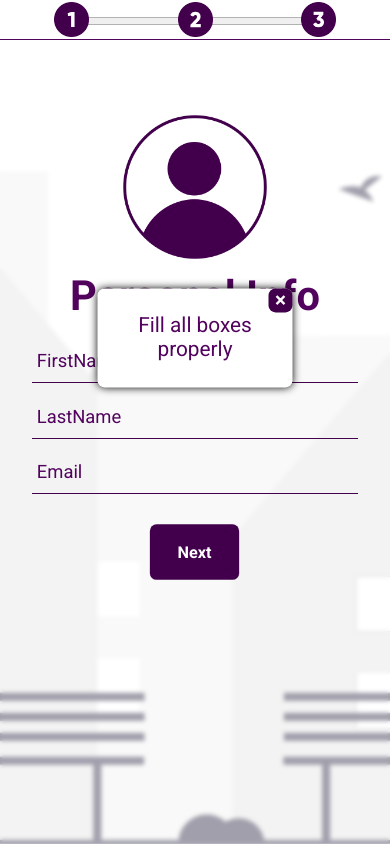
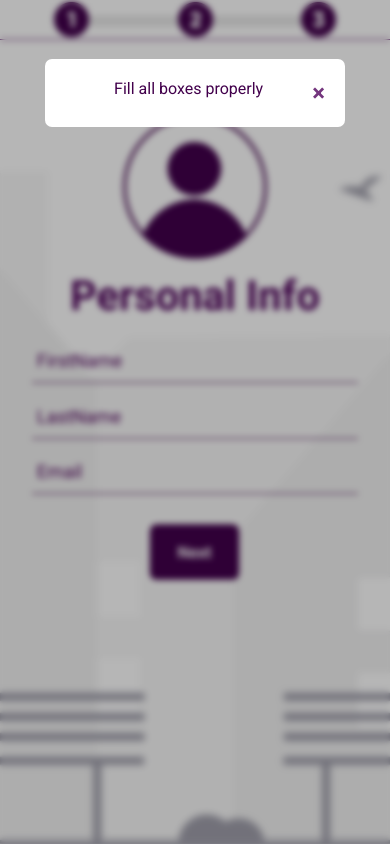
Before and after one commit to TAJAMUL11/MultiStep-Form, a plain HTML site: page index.html in a window 390 px wide. Both pictures are taken after a click on the button "Next". Drawn offline with Linux system fonts and the light colour scheme.

Commit message:
Updated html and css for custom modals

```diff
--- a/index.html
+++ b/index.html
@@ -16,11 +16,13 @@
     <link rel="stylesheet" href="style.css" />
   </head>
   <body>
+    <div id="modalError">
+      <div class="modalErrorContent">
+        <span id="closeError">&times;</span>
+        <p>Fill all boxes properly</p>
+      </div>
+    </div>
     <div class="form-container">
-      <div id="modalError">
-        <p>Fill all boxes properly</p>
-        <span id="closeError">&times;</span>
-      </div>
       <div class="steps">
         <div class="bar">
           <input type="range" min="0" max="100" value="0" id="progress-range" />
--- a/style.css
+++ b/style.css
@@ -27,40 +27,46 @@ body {
   display: flex;
   justify-content: center;
   align-items: center;
+  position: relative;
 }
 
 /* main container */
 
 #modalError {
-  position: absolute;
-  top: 50%;
-  left: 50%;
-  transform: translate(-50%, -50%);
-  background-color: #fff;
-  padding: 1.3rem;
-  box-shadow: 0 0 0.5rem #000;
-  border-radius: var(--border-radius);
-  z-index: 1300;
   display: none;
-  justify-content: space-evenly;
-  align-items: center;
-  flex-direction: row;
-  gap: 0 1rem;
+  position: fixed;
+  z-index: 1;
+  left: 0;
+  top: 0;
+  width: 100%;
+  height: 100%;
+  overflow: auto;
+  background-color: rgba(0, 0, 0, 0.285);
+  backdrop-filter: blur(3px);
+}
+#modalError .modalErrorContent {
   user-select: none;
   text-align: center;
-  color: var(--text-color);
+  color: var(--button-bg-color);
+  background-color: #fff;
+  margin: 15% auto;
+  padding: 20px;
+  border-radius: var(--border-radius);
+  width: 300px;
+  height: max-content;
 }
 #modalError #closeError {
+  float: right;
   cursor: pointer;
   font-weight: 700;
   font-size: 1.3rem;
-  position: absolute;
-  right: 0;
-  top: 0;
-  color: #fff;
-  background-color: var(--button-bg-color);
-  padding: 0 0.4rem;
-  border-radius: var(--border-radius);
+  color: var(--text-color);
+  font-size: 1.5rem;
+  opacity: 0.8;
+  transition: all 0.3s ease;
+}
+#modalError #closeError:hover{
+  opacity: 1;
 }
 
 .form-container {
@@ -296,9 +302,9 @@ form input {
     margin: 2.5rem auto;
   }
   form h1,
-#summary h1 {
-  font-size: 2.6rem;
-}
+  #summary h1 {
+    font-size: 2.6rem;
+  }
   form input {
     font-size: 1.15rem;
   }
@@ -329,9 +335,4 @@ form input {
     padding: 1.2rem 1.8rem;
   }
 
-  #modalError {
-    top: 40%;
-    padding: 1.6rem;
-    font-size: 1.3rem;
-  }
 }
```
